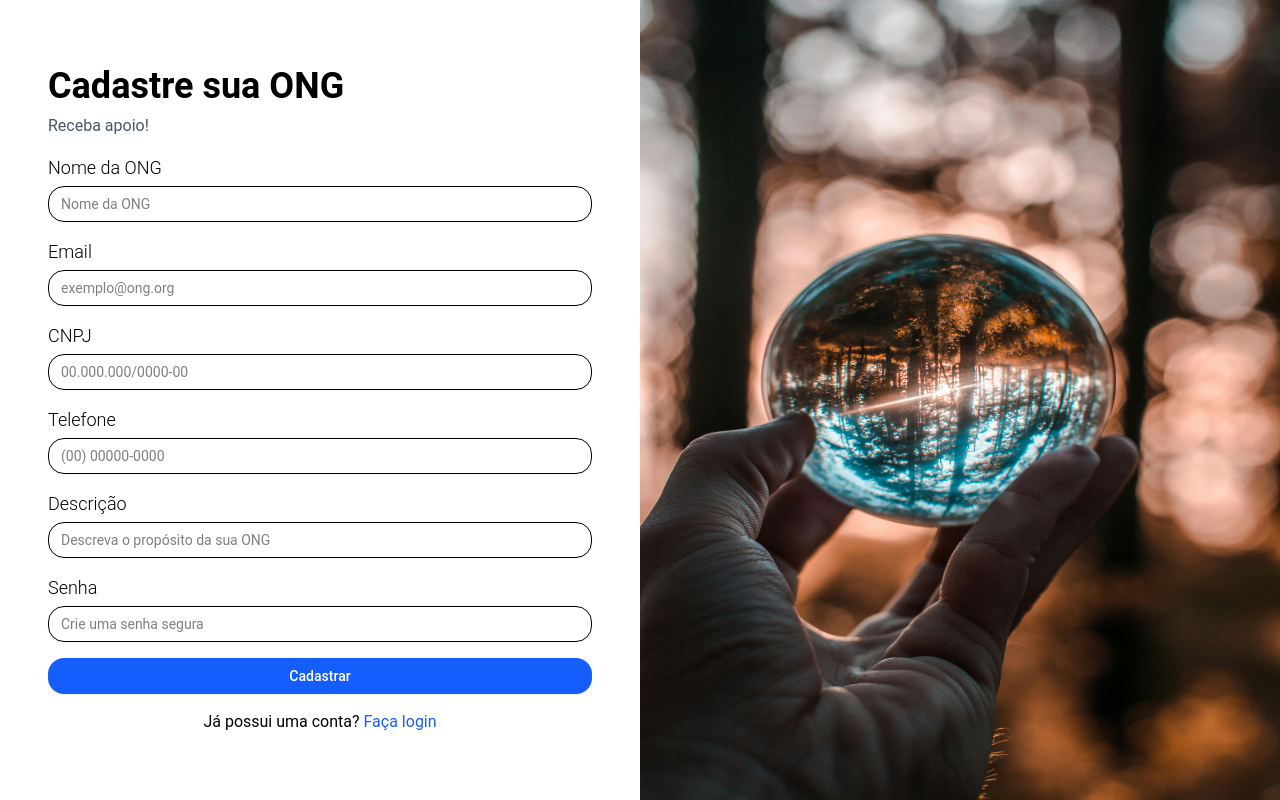
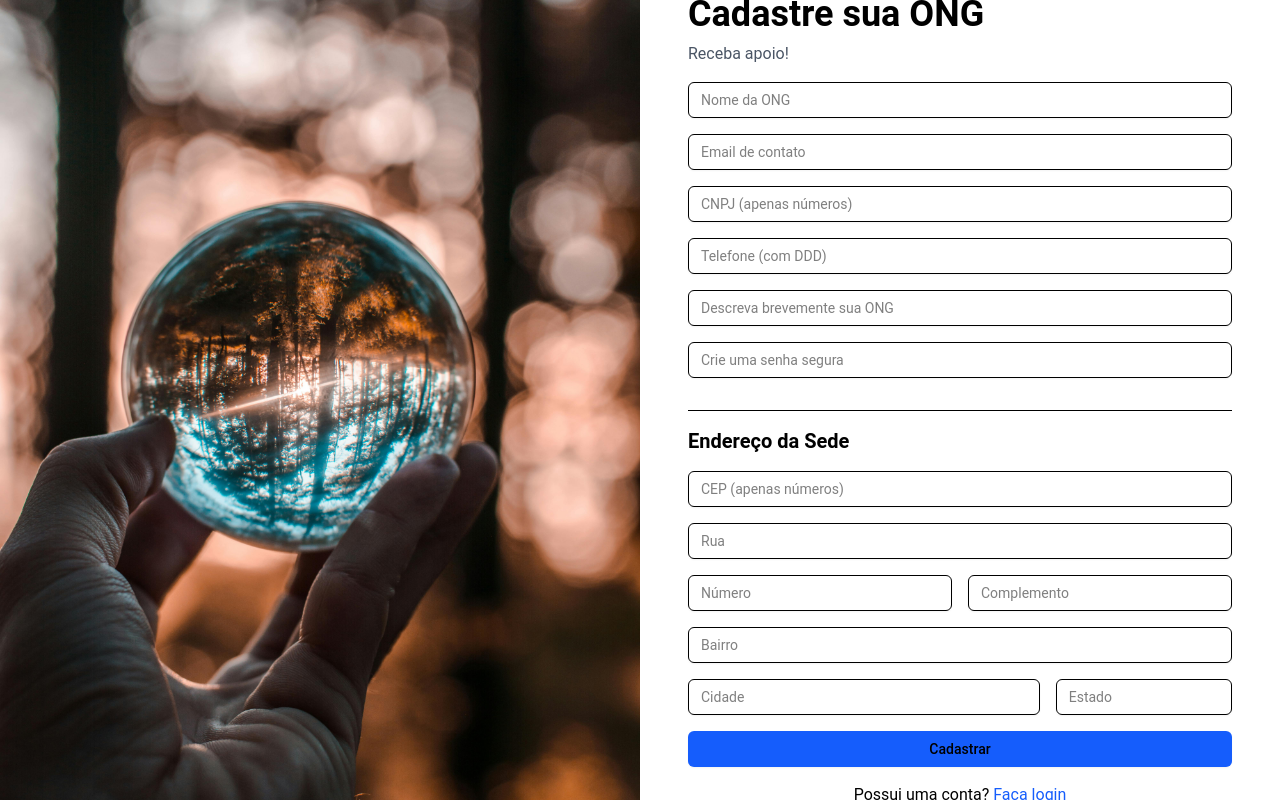
Before and after one commit to cfmiila/apoia, a Next.js app in the folder frontend/apoia-app/: page /cadastro-ong in a window 1280 px wide. Built offline with nearby package versions, Linux system fonts and the light colour scheme.

Commit message:
cadastro ong

```diff
--- a/frontend/apoia-app/src/app/cadastro-doador/page.jsx
+++ b/frontend/apoia-app/src/app/cadastro-doador/page.jsx
@@ -18,7 +18,6 @@ const validarCPF = (cpf) => {
 };
 
 export default function CadastroDoador() {
-  // --- MUDANÇA: Adicionando o objeto aninhado 'endereco' ---
   const [formData, setFormData] = useState({
     nome: "",
     email: "",
@@ -126,7 +125,7 @@ export default function CadastroDoador() {
       setMensagem({ text: "CPF inválido", type: "error" });
       return;
     }
-    // --- NOVO: Validação de endereço ---
+    // --- Validação de endereço ---
     if (!formData.endereco.cep || !formData.endereco.numero) {
       setMensagem({ text: "CEP e Número são obrigatórios.", type: "error" });
       return;
@@ -210,8 +209,7 @@ export default function CadastroDoador() {
           <Label htmlFor="cpf">CPF*</Label>
           <Input id="cpf" name="cpf" type="text" value={formData.cpf} onChange={handleChange} placeholder="00000000000" className="rounded-2xl" required maxLength={11}/>
 
-          {/* --- NOVOS CAMPOS DE ENDEREÇO --- */}
-          <h2 className="text-xl font-semibold pt-4 border-t mt-4">Endereço</h2>
+          {/* --- NOVOS CAMPOS DE ENDEREÇO --- */}   <h2 className="text-xl font-semibold pt-4 border-t mt-4">Endereço</h2>
 
           <Label htmlFor="cep">CEP*</Label>
           <Input
@@ -220,7 +218,7 @@ export default function CadastroDoador() {
             type="text"
             value={formData.endereco.cep}
             onChange={handleChange}
-            onBlur={handleCepBlur} // Aciona a busca ao sair do campo
+            onBlur={handleCepBlur}
             placeholder="00000000"
             className="rounded-2xl"
             required
@@ -229,7 +227,7 @@ export default function CadastroDoador() {
           {isLoadingCep && <p className="text-sm text-blue-500">Buscando CEP...</p>}
 
           <Label htmlFor="logradouro">Logradouro*</Label>
-          <Input id="logradouro" name="endereco.logradouro" type="text" value={formData.endereco.logradouro} onChange={handleChange} placeholder="Rua, Avenida..." className="rounded-2xl" required readOnly={isLoadingCep} />
+          <Input id="logradouro" name="endereco.logradouro" type="text" value={formData.endereco.rua} onChange={handleChange} placeholder="Rua, Avenida..." className="rounded-2xl" required readOnly={isLoadingCep} />
 
           <div className="flex space-x-4">
             <div className="w-1/2">
--- a/frontend/apoia-app/src/app/cadastro-ong/page.jsx
+++ b/frontend/apoia-app/src/app/cadastro-ong/page.jsx
@@ -6,10 +6,10 @@ import { Label } from "@/components/ui/label";
 import Image from "next/image";
 import Link from "next/link";
 import { useState } from "react";
-import axios from "axios";
 import { useRouter } from "next/navigation";
 
 export default function CadastroONG() {
+
   const [formData, setFormData] = useState({
     nome: "",
     email: "",
@@ -17,283 +17,200 @@ export default function CadastroONG() {
     cnpj: "",
     telefone: "",
     descricao: "",
+    endereco: {
+      cep: "",
+      logradouro: "",
+      numero: "",
+      complemento: "",
+      bairro: "",
+      cidade: "",
+      estado: "",
+    },
   });
 
   const [loading, setLoading] = useState(false);
   const [error, setError] = useState("");
   const [success, setSuccess] = useState(false);
   const [passwordError, setPasswordError] = useState("");
+  const [isLoadingCep, setIsLoadingCep] = useState(false);
   const router = useRouter();
 
-  // Validação de senha com feedback detalhado
   const validatePassword = (password) => {
     if (password.length < 8) return "A senha deve ter pelo menos 8 caracteres";
     if (!/[A-Z]/.test(password)) return "Deve conter pelo menos uma letra maiúscula";
     if (!/[a-z]/.test(password)) return "Deve conter pelo menos uma letra minúscula";
     if (!/[0-9]/.test(password)) return "Deve conter pelo menos um número";
-    if (!/[@$!%*?&]/.test(password)) return "Deve conter pelo menos um caractere especial (@$!%*?&)";
+    if (!/[\W_]/.test(password)) return "Deve conter pelo menos um caractere especial";
     return "";
   };
 
-  // Máscara de CNPJ melhorada
-  const handleCnpjChange = (e) => {
-    let value = e.target.value.replace(/\D/g, '');
-    if (value.length > 14) value = value.substring(0, 14);
+  const handleChange = (e) => {
+    const { name, value } = e.target;
+    const isEnderecoField = name.startsWith("endereco.");
 
-    // Máscara progressiva
-    value = value
-      .replace(/(\d{2})(\d)/, '$1.$2')
-      .replace(/(\d{3})(\d)/, '$1.$2')
-      .replace(/(\d{3})(\d)/, '$1/$2')
-      .replace(/(\d{4})(\d{1,2})$/, '$1-$2');
+    // Limpeza de caracteres não numéricos
+    if (name === "cnpj" || name === "telefone" || name === "endereco.cep") {
+      const onlyNums = value.replace(/\D/g, "");
+      const maxLength = name === 'cnpj' ? 14 : (name === 'telefone' ? 11 : 8);
 
-    setFormData(prev => ({ ...prev, cnpj: value }));
+      if (isEnderecoField) {
+        const field = name.split(".")[1];
+        setFormData((prev) => ({
+          ...prev,
+          endereco: { ...prev.endereco, [field]: onlyNums.slice(0, maxLength) },
+        }));
+      } else {
+        setFormData((prev) => ({ ...prev, [name]: onlyNums.slice(0, maxLength) }));
+      }
+    } else {
+      if (isEnderecoField) {
+        const field = name.split(".")[1];
+        setFormData((prev) => ({
+          ...prev,
+          endereco: { ...prev.endereco, [field]: value },
+        }));
+      } else {
+        setFormData((prev) => ({ ...prev, [name]: value }));
+      }
+    }
+
+    if (name === 'senha') {
+        setPasswordError(validatePassword(value));
+    }
   };
 
-  // Máscara de telefone
-  const handleTelefoneChange = (e) => {
-    let value = e.target.value.replace(/\D/g, '');
-    if (value.length > 11) value = value.substring(0, 11);
+ //Função para buscar CEP usando o estado 'error'
+  const handleCepBlur = async (e) => {
+    const cep = e.target.value.replace(/\D/g, "");
 
-    // Máscara condicional
-    if (value.length <= 10) {
-      value = value
-        .replace(/(\d{2})(\d)/, '($1) $2')
-        .replace(/(\d{4})(\d)/, '$1-$2');
-    } else {
-      value = value
-        .replace(/(\d{2})(\d)/, '($1) $2')
-        .replace(/(\d{5})(\d)/, '$1-$2');
+    if (cep.length !== 8) {
+      return;
     }
 
-    setFormData(prev => ({ ...prev, telefone: value }));
+    setIsLoadingCep(true);
+    setError("");
+    try {
+      const response = await fetch(`https://viacep.com.br/ws/${cep}/json/`);
+      const data = await response.json();
+
+      if (data.erro) {
+        throw new Error("CEP não encontrado.");
+      }
+
+      setFormData((prev) => ({
+        ...prev,
+        endereco: {
+          ...prev.endereco,
+          cep: cep,
+          logradouro: data.logradouro,
+          bairro: data.bairro,
+          cidade: data.localidade,
+          estado: data.uf,
+        },
+      }));
+    } catch (err) {
+      setError(err.message);
+    } finally {
+      setIsLoadingCep(false);
+    }
   };
 
-  // Validação em tempo real da senha
-  const handlePasswordChange = (e) => {
-    const { value } = e.target;
-    setFormData(prev => ({ ...prev, senha: value }));
-    setPasswordError(validatePassword(value));
-  };
 
   const handleSubmit = async (e) => {
     e.preventDefault();
     setError("");
 
-    // Validações finais antes do envio
     const pwdError = validatePassword(formData.senha);
     if (pwdError) {
       setError(pwdError);
       return;
     }
-
-    if (formData.cnpj.replace(/\D/g, '').length !== 14) {
-      setError("CNPJ inválido - deve conter 14 dígitos");
+    if (formData.cnpj.length !== 14) {
+      setError("CNPJ inválido - deve conter 14 dígitos.");
       return;
     }
 
+    if (!formData.endereco.cep || !formData.endereco.numero) {
+        setError("CEP e Número do endereço são obrigatórios.");
+        return;
+    }
+
+    setLoading(true);
     try {
-      setLoading(true);
-
-      // Prepara dados para envio (remove máscaras)
-      const dadosParaEnviar = {
-        ...formData,
-        cnpj: formData.cnpj.replace(/\D/g, ''),
-        telefone: formData.telefone.replace(/\D/g, '')
-      };
-
-      const response = await axios.post(
-        "http://localhost:3100/ong/create",
-        dadosParaEnviar,
-        {
-          headers: {
-            'Content-Type': 'application/json'
-          },
-          timeout: 10000
-        }
-      );
-
+      const response = await fetch("http://localhost:3100/ong/create", {
+        method: 'POST',
+        headers: { 'Content-Type': 'application/json' },
+        body: JSON.stringify(formData)
+      });
+      if (!response.ok) {
+        const errorData = await response.json();
+        throw new Error(errorData.error || `Erro ${response.status}`);
+      }
       setSuccess(true);
-      setTimeout(() => router.push("/login"), 2000);
+      setTimeout(() => router.push("/login"), 3000);
     } catch (err) {
-      console.error("Erro no cadastro:", err);
-
-      let errorMessage = "Erro ao cadastrar a ONG";
-      if (err.response) {
-        if (err.response.status === 400) {
-          errorMessage = err.response.data.error || "Dados inválidos";
-        } else if (err.response.status === 409) {
-          errorMessage = "ONG já cadastrada com este CNPJ ou e-mail";
-        }
-      } else if (err.request) {
-        errorMessage = "Sem resposta do servidor";
-      } else if (err.code === 'ECONNABORTED') {
-        errorMessage = "Tempo de conexão esgotado";
-      }
-
-      setError(errorMessage);
+      setError(err.message || "Erro ao cadastrar a ONG. Tente novamente.");
     } finally {
       setLoading(false);
     }
   };
 
   return (
-    <div className="flex h-screen">
-      <div className="w-full md:w-1/2 flex flex-col justify-center p-6 md:p-12 bg-white">
+    <div className="flex flex-col md:flex-row h-screen">
+      <div className="hidden md:block w-1/2 h-screen bg-gray-200 relative">
+        <Image src="/ong-image.png" alt="ONG" fill className="object-cover" priority />
+      </div>
+
+      <div className="w-full md:w-1/2 flex flex-col justify-center p-6 md:p-12 bg-white overflow-y-auto">
         <h1 className="text-3xl md:text-4xl font-bold">Cadastre sua ONG</h1>
         <p className="mt-2 text-gray-600">Receba apoio!</p>
 
-        {error && (
-          <div className="mt-4 p-3 bg-red-100 text-red-700 rounded-lg">
-            {error}
-          </div>
-        )}
+        {error && <div className="mt-4 p-3 bg-red-100 text-red-700 rounded-lg">{error}</div>}
+        {success && <div className="mt-4 p-3 bg-green-100 text-green-700 rounded-lg">Cadastro realizado com sucesso! Você será redirecionado...</div>}
 
-        {success && (
-          <div className="mt-4 p-3 bg-green-100 text-green-700 rounded-lg">
-            Cadastro realizado com sucesso! Redirecionando...
-          </div>
-        )}
+        <form className="flex flex-col space-y-4 mt-4" onSubmit={handleSubmit} noValidate>
 
-        <form className="flex flex-col space-y-4 mt-4" onSubmit={handleSubmit}>
-          {/* Campo Nome */}
+          <Input name="nome" value={formData.nome} onChange={handleChange} placeholder="Nome da ONG" required />
+          <Input name="email" type="email" value={formData.email} onChange={handleChange} placeholder="Email de contato" required />
+          <Input name="cnpj" value={formData.cnpj} onChange={handleChange} placeholder="CNPJ (apenas números)" required />
+          <Input name="telefone" type="tel" value={formData.telefone} onChange={handleChange} placeholder="Telefone (com DDD)" />
+          <Input name="descricao" value={formData.descricao} onChange={handleChange} placeholder="Descreva brevemente sua ONG" required />
           <div>
-            <Label htmlFor="nome" className="text-base md:text-lg font-light">
-              Nome da ONG
-            </Label>
-            <Input
-              type="text"
-              placeholder="Nome da ONG"
-              className="rounded-2xl mt-1"
-              name="nome"
-              value={formData.nome}
-              onChange={(e) => setFormData({...formData, nome: e.target.value})}
-              required
-            />
+            <Input name="senha" type="password" value={formData.senha} onChange={handleChange} placeholder="Crie uma senha segura" required />
+            {formData.senha && passwordError && <p className="text-sm text-red-500 mt-1">{passwordError}</p>}
           </div>
 
-          {/* Campo Email */}
-          <div>
-            <Label htmlFor="email" className="text-base md:text-lg font-light">
-              Email
-            </Label>
-            <Input
-              type="email"
-              placeholder="exemplo@ong.org"
-              className="rounded-2xl mt-1"
-              name="email"
-              value={formData.email}
-              onChange={(e) => setFormData({...formData, email: e.target.value})}
-              required
-            />
+          <h2 className="text-xl font-semibold pt-4 border-t mt-4">Endereço da Sede</h2>
+          <Input name="endereco.cep" value={formData.endereco.cep} onChange={handleChange} onBlur={handleCepBlur} placeholder="CEP (apenas números)" required />
+          {isLoadingCep && <p className="text-sm text-blue-500">Buscando CEP...</p>}
+          <Input name="endereco.logradouro" value={formData.endereco.logradouro} onChange={handleChange} placeholder="Rua" required readOnly={isLoadingCep} />
+          <div className="flex space-x-4">
+            <Input name="endereco.numero" value={formData.endereco.numero} onChange={handleChange} placeholder="Número" required className="w-1/2"/>
+            <Input name="endereco.complemento" value={formData.endereco.complemento} onChange={handleChange} placeholder="Complemento" className="w-1/2"/>
+          </div>
+          <Input name="endereco.bairro" value={formData.endereco.bairro} onChange={handleChange} placeholder="Bairro" required readOnly={isLoadingCep} />
+          <div className="flex space-x-4">
+            <Input name="endereco.cidade" value={formData.endereco.cidade} onChange={handleChange} placeholder="Cidade" required readOnly={isLoadingCep} className="w-2/3"/>
+            <Input name="endereco.estado" value={formData.endereco.estado} onChange={handleChange} placeholder="Estado" required readOnly={isLoadingCep} className="w-1/3"/>
           </div>
 
-          {/* Campo CNPJ */}
-          <div>
-            <Label htmlFor="cnpj" className="text-base md:text-lg font-light">
-              CNPJ
-            </Label>
-            <Input
-              type="text"
-              placeholder="00.000.000/0000-00"
-              className="rounded-2xl mt-1"
-              name="cnpj"
-              value={formData.cnpj}
-              onChange={handleCnpjChange}
-              required
-            />
-          </div>
-
-          {/* Campo Telefone */}
-          <div>
-            <Label htmlFor="telefone" className="text-base md:text-lg font-light">
-              Telefone
-            </Label>
-            <Input
-              type="text"
-              placeholder="(00) 00000-0000"
-              className="rounded-2xl mt-1"
-              name="telefone"
-              value={formData.telefone}
-              onChange={handleTelefoneChange}
-              required
-            />
-          </div>
-
-          {/* Campo Descrição */}
-          <div>
-            <Label htmlFor="descricao" className="text-base md:text-lg font-light">
-              Descrição
-            </Label>
-            <Input
-              type="text"
-              placeholder="Descreva o propósito da sua ONG"
-              className="rounded-2xl mt-1"
-              name="descricao"
-              value={formData.descricao}
-              onChange={(e) => setFormData({...formData, descricao: e.target.value})}
-              required
-            />
-          </div>
-
-          {/* Campo Senha */}
-          <div>
-            <Label htmlFor="senha" className="text-base md:text-lg font-light">
-              Senha
-            </Label>
-            <Input
-              type="password"
-              placeholder="Crie uma senha segura"
-              className="rounded-2xl mt-1"
-              name="senha"
-              value={formData.senha}
-              onChange={handlePasswordChange}
-              required
-            />
-            {formData.senha && passwordError && (
-              <p className="text-sm text-red-500 mt-1">
-                {passwordError}
-              </p>
-            )}
-          </div>
 
           <Button
-            className="bg-blue-600 hover:bg-blue-700 text-white p-3 rounded-2xl transition-colors"
             type="submit"
-            disabled={loading || passwordError}
+            className="bg-blue-600 hover:bg-blue-700"
+            disabled={loading || isLoadingCep || !!passwordError}
           >
-            {loading ? (
-              <span className="flex items-center justify-center">
-                <svg className="animate-spin -ml-1 mr-2 h-4 w-4 text-white" xmlns="http://www.w3.org/2000/svg" fill="none" viewBox="0 0 24 24">
-                  <circle className="opacity-25" cx="12" cy="12" r="10" stroke="currentColor" strokeWidth="4"></circle>
-                  <path className="opacity-75" fill="currentColor" d="M4 12a8 8 0 018-8V0C5.373 0 0 5.373 0 12h4zm2 5.291A7.962 7.962 0 014 12H0c0 3.042 1.135 5.824 3 7.938l3-2.647z"></path>
-                </svg>
-                Cadastrando...
-              </span>
-            ) : "Cadastrar"}
+            {loading ? "Cadastrando..." : "Cadastrar"}
           </Button>
         </form>
 
         <p className="mt-4 text-center">
-          Já possui uma conta?{" "}
-          <Link href="/login" className="text-blue-600 hover:text-blue-800 transition-colors">
+          Possui uma conta?{" "}
+          <Link href="/login" className="text-blue-600 hover:text-blue-800">
             Faça login
           </Link>
         </p>
       </div>
-
-      <div className="hidden md:block md:w-1/2 h-screen bg-gray-200 relative">
-        <div className="absolute inset-0">
-          <Image
-            src="/ong-image.png"
-            alt="ONG"
-            fill
-            className="object-covergit"
-            priority
-            sizes="(max-width: 768px) 50vw, 30vw"
-          />
-        </div>
-      </div>
     </div>
   );
 }
```
